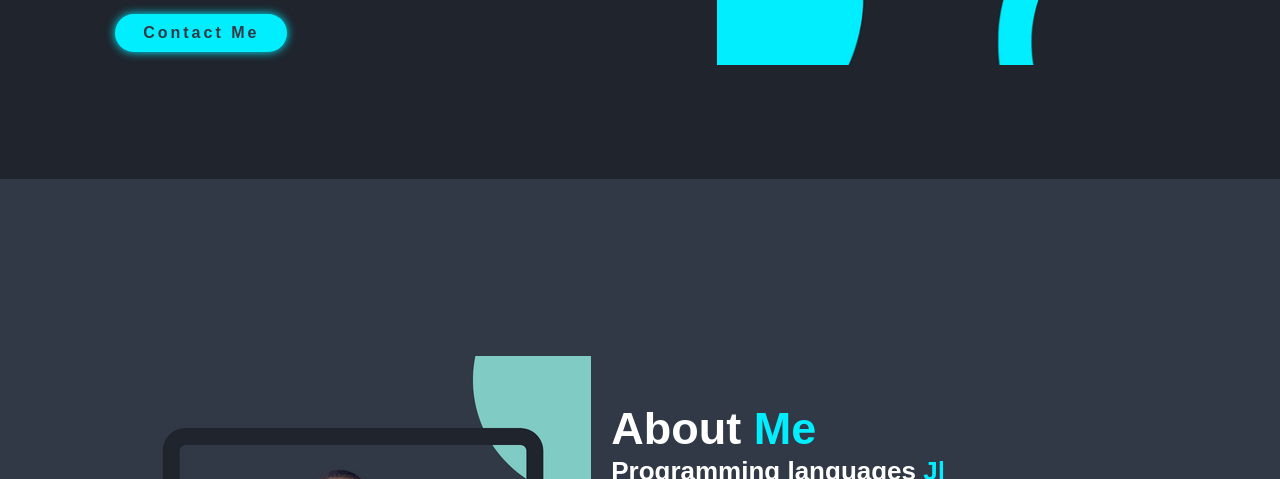
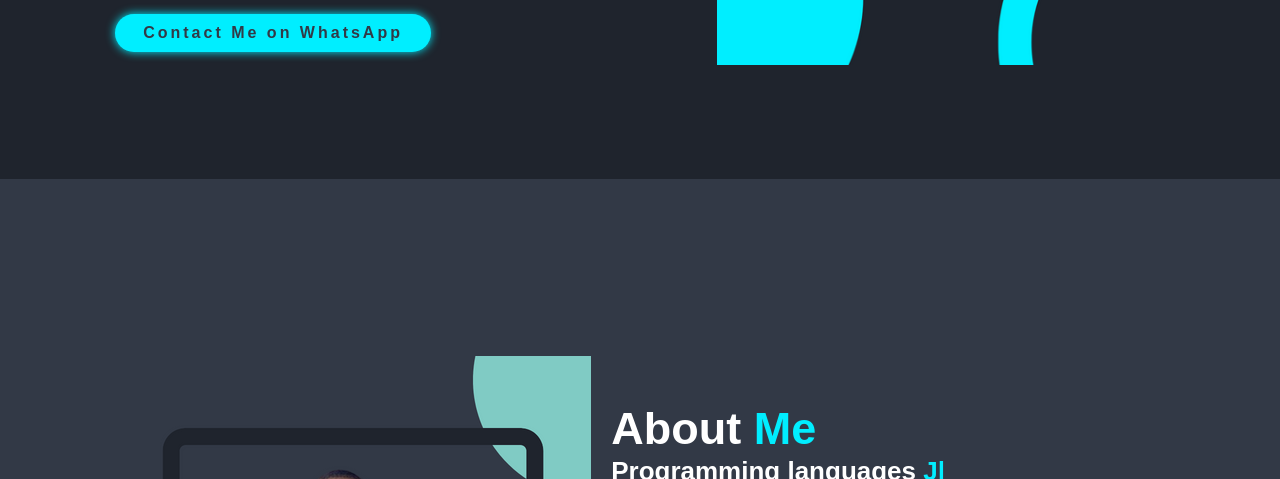
Before and after one commit to MubureT/MubureT.github.io, a plain HTML site: page index.html in a window 1280 px wide. Shown: the part 621-1100 px from the top of the page. Drawn offline with nearby package versions, Linux system fonts and the light colour scheme; some packages are replaced by stand-ins of ours; a script that the page names is missing.

Commit message:
Update index.html/Contact on Whatsapp

```diff
--- a/index.html
+++ b/index.html
@@ -44,7 +44,7 @@
                 <a href="https://github.com/MubureT" target="_blank"><i class='bx bxl-github'></i></a>
                 <a href="https://www.linkedin.com/in/terrance-mubure-90662370/" target="_blank"><i class='bx bxl-linkedin' ></i></a>
             </div>
-            <a href="#contact" class="btn" target="_blank">Contact Me</a>
+            <a href="https://wa.me/+26771356801" class="btn" target="_blank">Contact Me on WhatsApp</a>
         </div>
         <div class="home-img">
             <img src="image/home4.png" alt="my picture">
```
